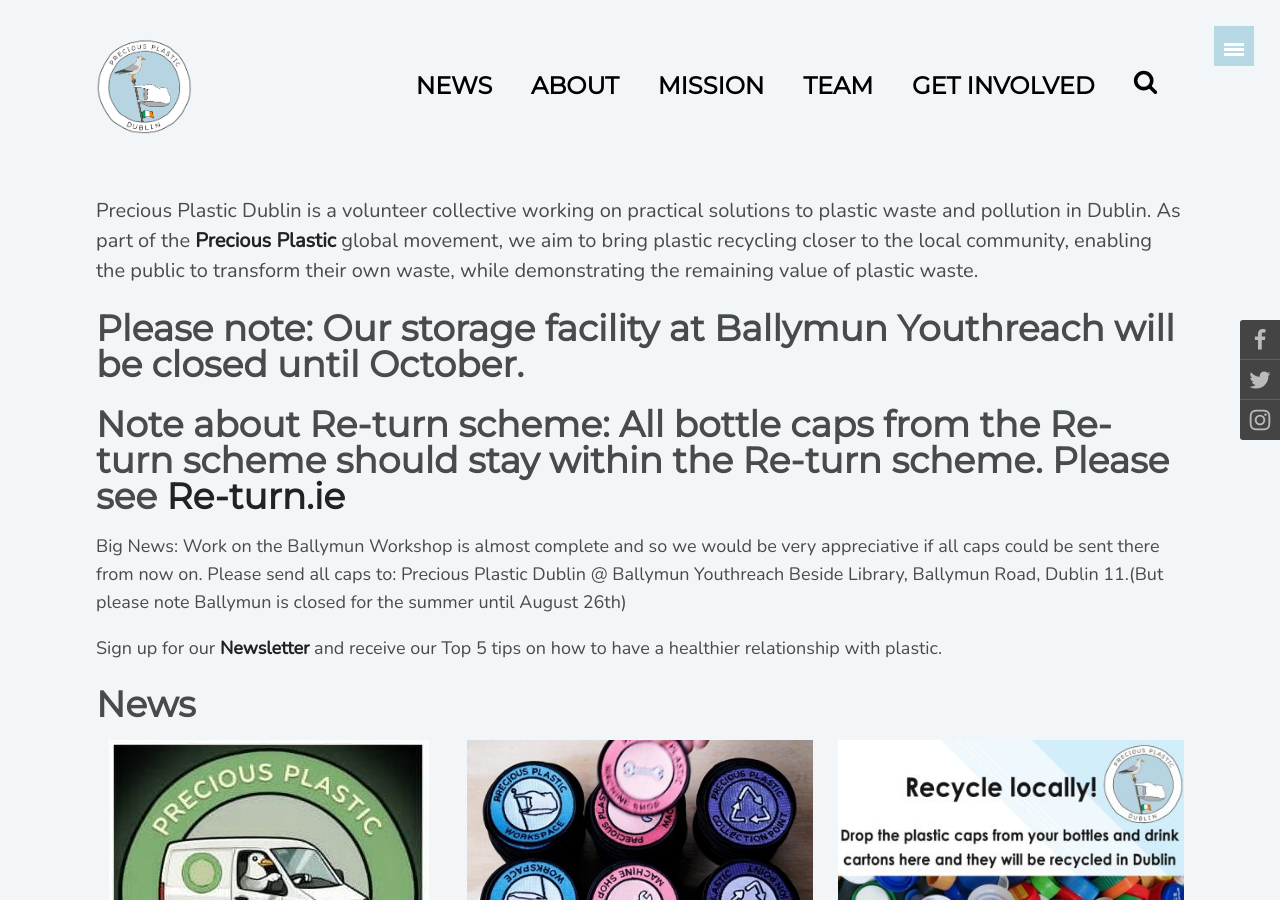
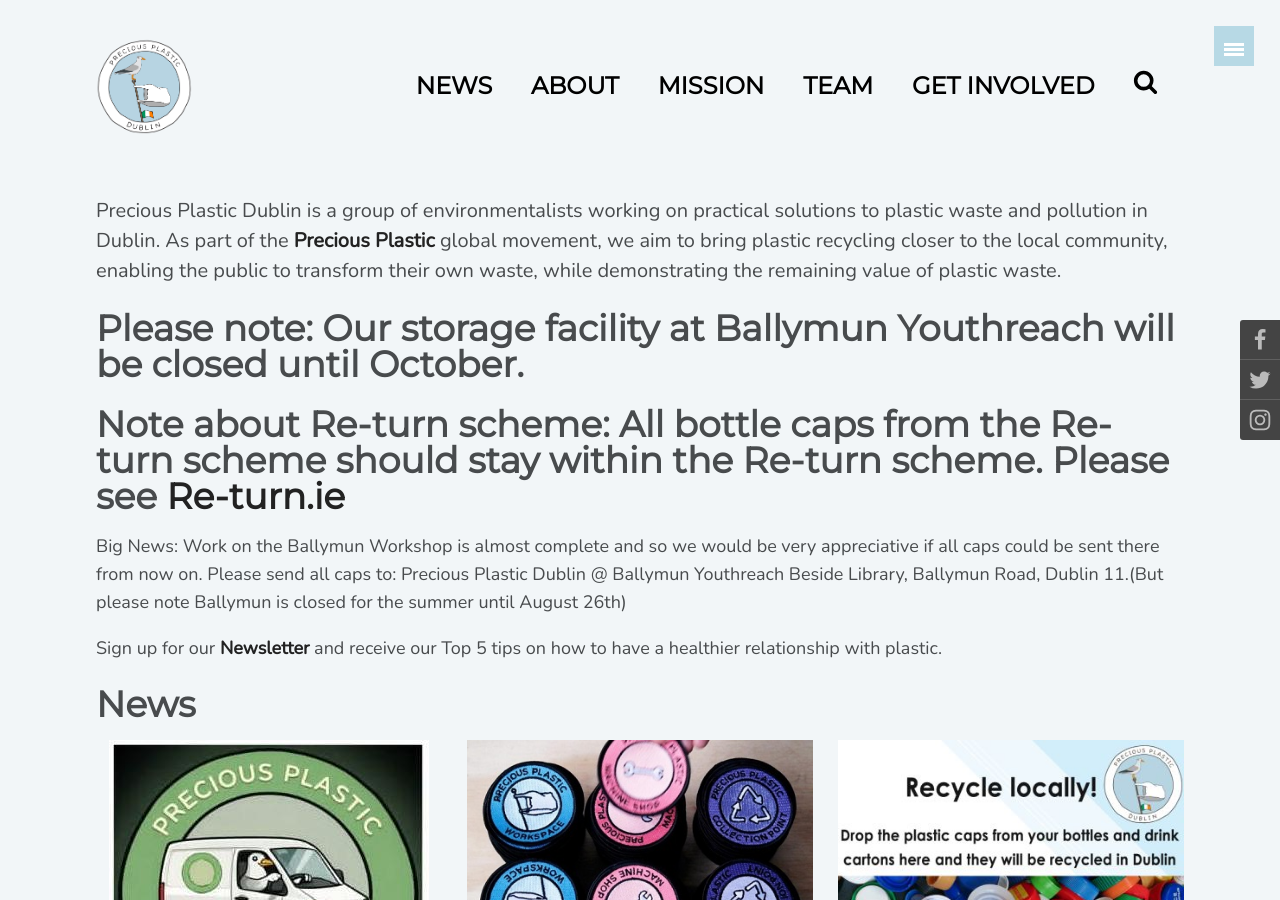
Before and after one commit to preciousplasticdublin/preciousplasticdublin.github.io, a Jekyll site: the page built from index.md, in a window 1280 px wide and 900 px high. Built offline with Jekyll 4.4.1, drawn with Linux system fonts in a browser that asks for light colours; comment, search, counter and statistics services are not loaded.

Commit message:
Update description of Precious Plastic Dublin

```diff
--- a/index.md
+++ b/index.md
@@ -3,7 +3,7 @@
 permalink: /
 ---
 
-Precious Plastic Dublin is a volunteer collective working on practical solutions to plastic waste and pollution in Dublin. As part of the [Precious Plastic](https://preciousplastic.com) global movement, we aim to bring plastic recycling closer to the local community, enabling the public to transform their own waste, while demonstrating the remaining value of plastic waste.
+Precious Plastic Dublin is a group of environmentalists working on practical solutions to plastic waste and pollution in Dublin. As part of the [Precious Plastic](https://preciousplastic.com) global movement, we aim to bring plastic recycling closer to the local community, enabling the public to transform their own waste, while demonstrating the remaining value of plastic waste.
 
 # Please note: Our storage facility at Ballymun Youthreach will be closed until October.
 
```
